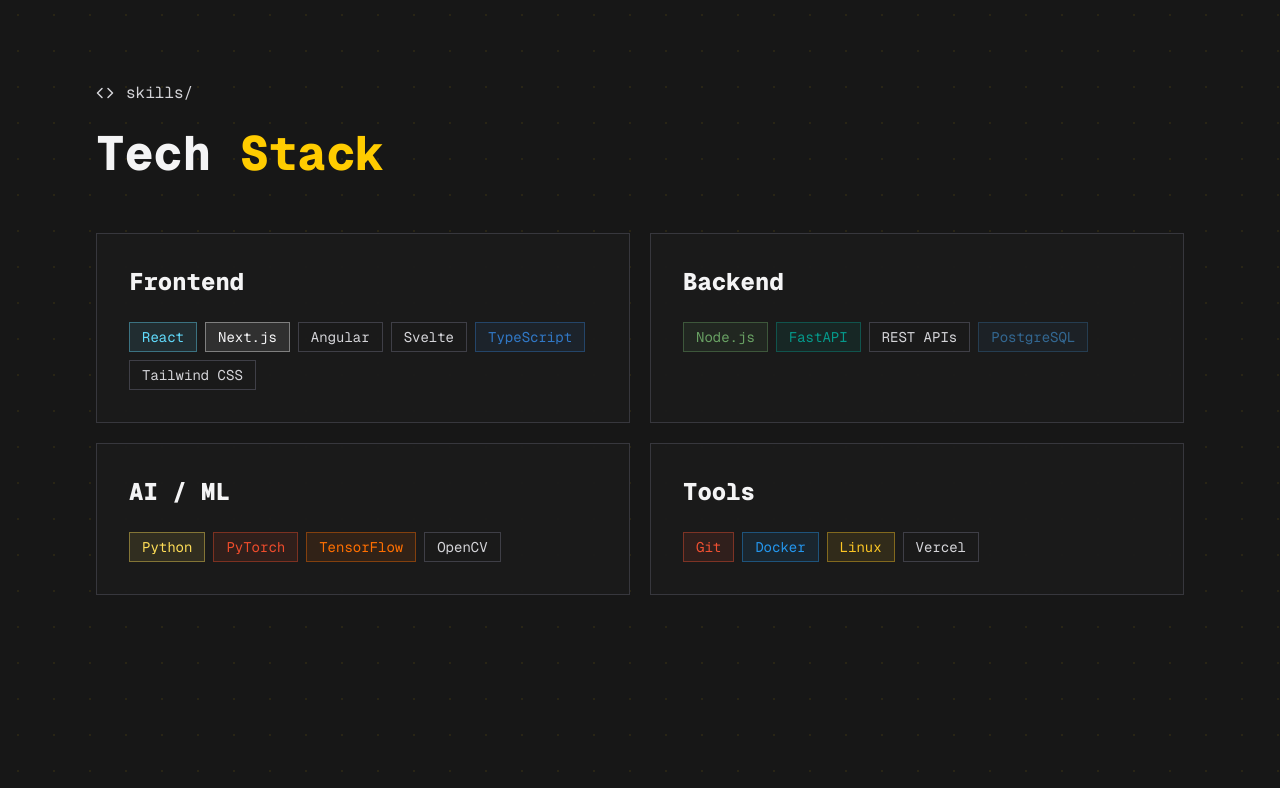
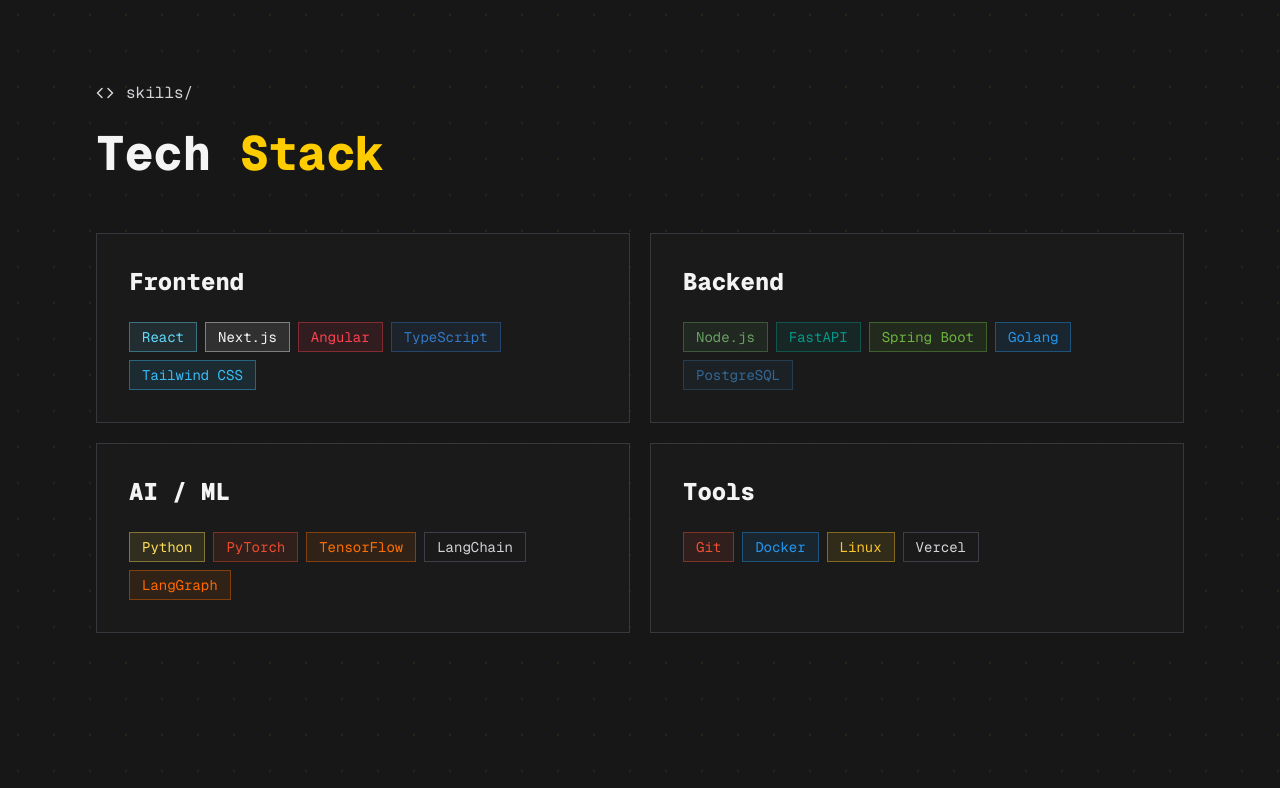
Before and after one commit to JSLee0920/my-portfolio, a Next.js app: page / in a window 1280 px wide. Shown: the part 4539-5327 px from the top of the page. Built offline with nearby package versions, Linux system fonts and the light colour scheme.

Commit message:
feat: update tech list colors

```diff
--- a/src/app/components/TechList.tsx
+++ b/src/app/components/TechList.tsx
@@ -12,7 +12,18 @@ const brandColors: Record<string, string> = {
   TensorFlow: "border-[#ff6f00]/40 text-[#ff6f00] bg-[#ff6f00]/10",
   Git: "border-[#f05032]/40 text-[#f05032] bg-[#f05032]/10",
   Docker: "border-[#2496ed]/40 text-[#2496ed] bg-[#2496ed]/10",
+  Golang: "border-[#2496ed]/40 text-[#2496ed] bg-[#2496ed]/10",
   Linux: "border-[#fcc624]/40 text-[#fcc624] bg-[#fcc624]/10",
+  Qdrant: "border-[#fd4251]/40 text-[#fd4251] bg-[#fd4251]/10",
+  Angular: "border-[#fd4251]/40 text-[#fd4251] bg-[#fd4251]/10",
+  Neo4j: "border-[#018bff]/40 text-[#018bff] bg-[#018bff]/10",
+  "Spring Boot": "border-[#6db33f]/40 text-[#6db33f] bg-[#6db33f]/10",
+  Bun: "border-[#fbf0df]/40 text-[#fbf0df] bg-[#fbf0df]/10",
+  "Tailwind CSS": "border-[#38bdf8]/40 text-[#38bdf8] bg-[#38bdf8]/10",
+  "Google ADK": "border-[#4285f4]/40 text-[#4285f4] bg-[#4285f4]/10",
+  "scikit-learn": "border-[#f7931e]/40 text-[#f7931e] bg-[#f7931e]/10",
+  pandas: "border-[#018bff]/40 text-[#018bff] bg-[#018bff]/10",
+  LangGraph: "border-[#ff6a00]/40 text-[#ff6a00] bg-[#ff6a00]/10",
 };
 
 export const TechList = ({ items }: TechListProps) => (
--- a/src/app/page.tsx
+++ b/src/app/page.tsx
@@ -128,22 +128,15 @@ const backgroundItems: BackgroundItem[] = [
 const skillGroups: SkillGroup[] = [
   {
     title: "Frontend",
-    skills: [
-      "React",
-      "Next.js",
-      "Angular",
-      "Svelte",
-      "TypeScript",
-      "Tailwind CSS",
-    ],
+    skills: ["React", "Next.js", "Angular", "TypeScript", "Tailwind CSS"],
   },
   {
     title: "Backend",
-    skills: ["Node.js", "FastAPI", "REST APIs", "PostgreSQL"],
+    skills: ["Node.js", "FastAPI", "Spring Boot", "Golang", "PostgreSQL"],
   },
   {
     title: "AI / ML",
-    skills: ["Python", "PyTorch", "TensorFlow", "OpenCV"],
+    skills: ["Python", "PyTorch", "TensorFlow", "LangChain", "LangGraph"],
   },
   {
     title: "Tools",
```
